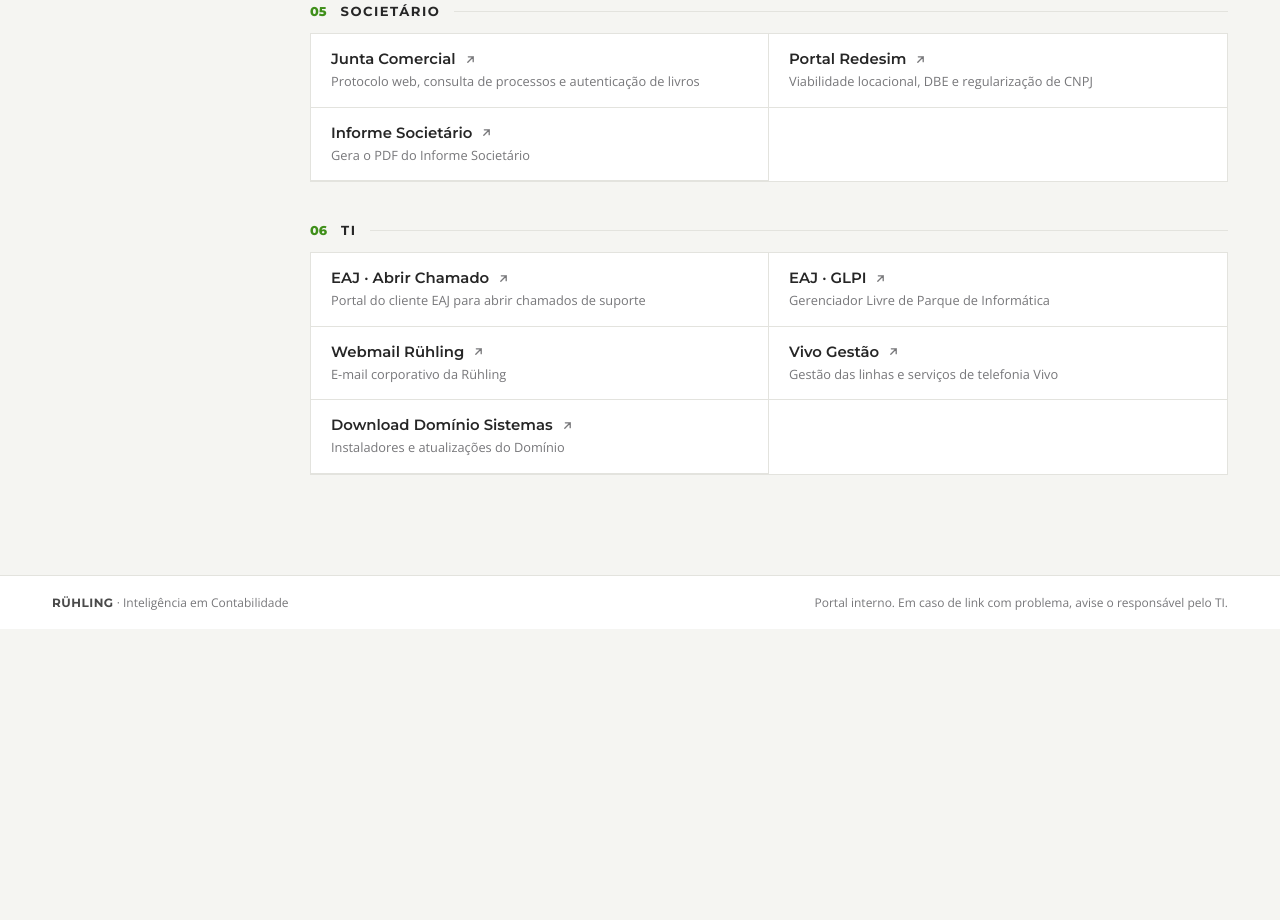
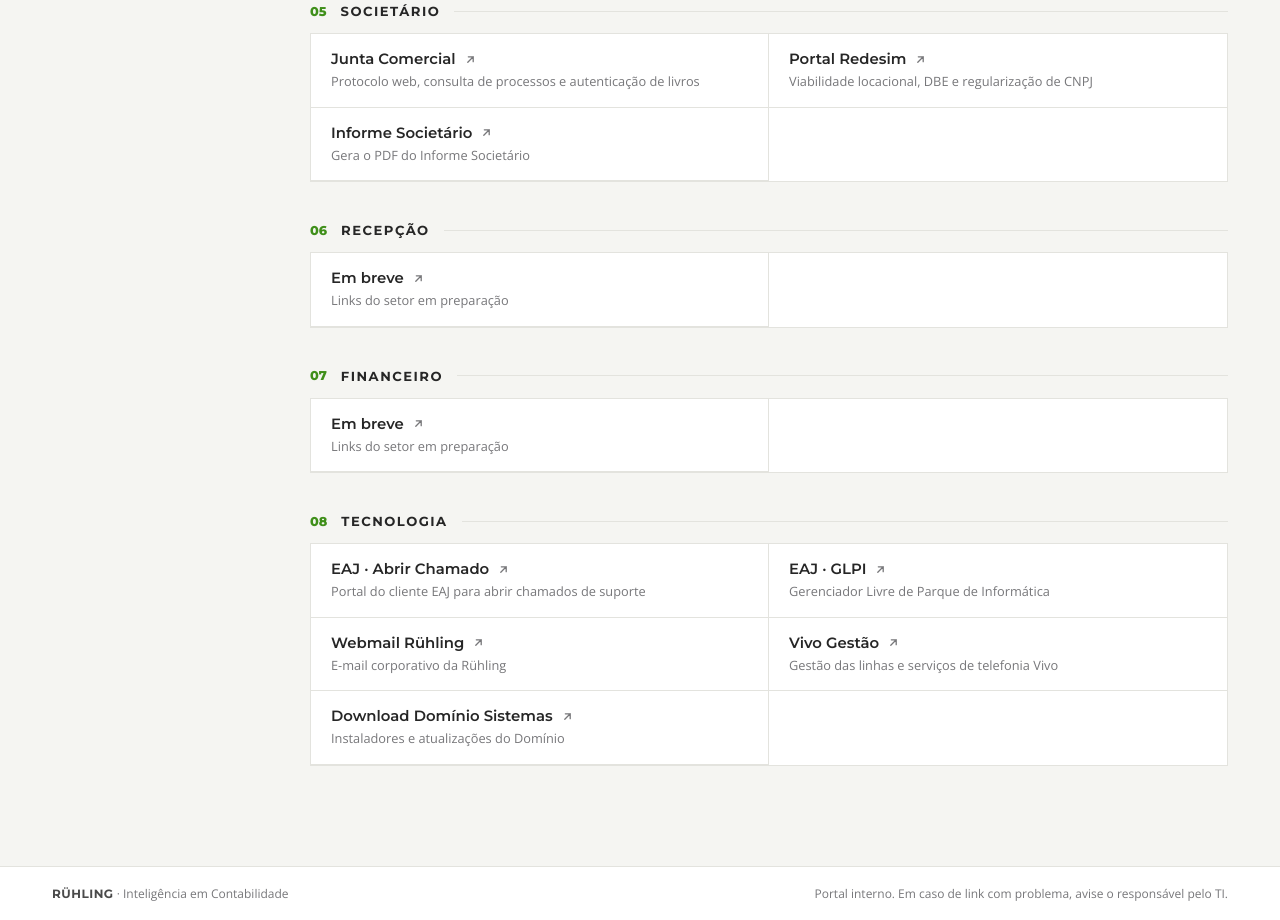
Before and after one commit to WelliksonWester/portal-operacional-ruhling, a plain HTML site: page index.html in a window 1280 px wide. Shown: the part 1571-2491 px from the top of the page. Before the commit the page ends 2200 px from the top, so only its background shows below. Drawn offline with nearby package versions, Linux system fonts and the light colour scheme.

Commit message:
feat: renomeia TI para Tecnologia e exibe Recepção e Financeiro
- Ordem final: Recepção, Financeiro e Tecnologia ao fim
- Card provisório "Em breve" em Recepção e Financeiro

Co-Authored-By: Claude Opus 5.5 <noreply@anthropic.com>
Claude-Session: https://claude.ai/code/session_016Yf7nAWtG3fkBrqxYY4ZMr

```diff
--- a/index.html
+++ b/index.html
@@ -485,15 +485,17 @@
         { nome: 'Informe Societário', desc: 'Gera o PDF do Informe Societário', url: 'https://informe.ruhling.com.br/' }
       ]},
       { id: 'recepcao', titulo: 'Recepção', itens: [
+        { nome: 'Em breve', desc: 'Links do setor em preparação', url: 'https://portal.ruhling.com.br/' }
       ]},
-      { id: 'ti', titulo: 'TI', itens: [
+      { id: 'financeiro', titulo: 'Financeiro', itens: [
+        { nome: 'Em breve', desc: 'Links do setor em preparação', url: 'https://portal.ruhling.com.br/' }
+      ]},
+      { id: 'tecnologia', titulo: 'Tecnologia', itens: [
         { nome: 'EAJ · Abrir Chamado', desc: 'Portal do cliente EAJ para abrir chamados de suporte', url: 'https://suporte.eaj.com.br/portal/portal-cliente-abrir.html' },
         { nome: 'EAJ · GLPI', desc: 'Gerenciador Livre de Parque de Informática', url: 'http://eaj.ddns.net:8079/front/central.php' },
         { nome: 'Webmail Rühling', desc: 'E-mail corporativo da Rühling', url: 'https://webmail.ruhling.com.br/' },
         { nome: 'Vivo Gestão', desc: 'Gestão das linhas e serviços de telefonia Vivo', url: 'https://gestaocontactcenter.vivo.com.br/auth/login' },
         { nome: 'Download Domínio Sistemas', desc: 'Instaladores e atualizações do Domínio', url: 'https://download.dominiosistemas.com.br/' }
-      ]},
-      { id: 'financeiro', titulo: 'Financeiro', itens: [
       ]}
     ];
 
```
